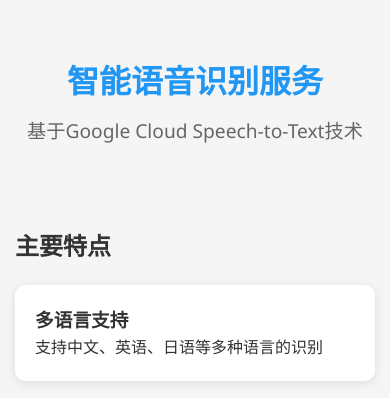
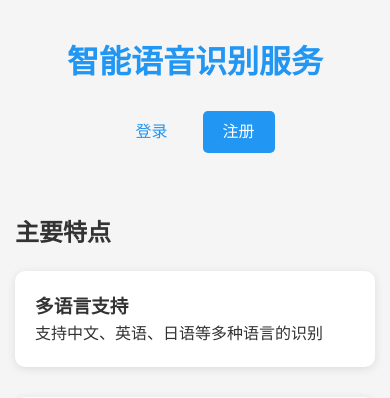
Before and after one commit to vsnotebook/human-ai, a Flask app: page / in a window 390 px wide. Shown: the top 398 px of the page. Run offline with Flask 3, Linux system fonts and the light colour scheme.

Commit message:
添加用户

```diff
--- a/env.py
+++ b/env.py
@@ -13,5 +13,6 @@ os.environ["http_proxy"] = "http://127.0.0.1:10808"
 os.environ["https_proxy"] = "http://127.0.0.1:10808"
 
 # Server settings
-SERVER_HOST = "0.0.0.0"
+# SERVER_HOST = "0.0.0.0"
+SERVER_HOST = "127.0.0.1"
 SERVER_PORT = int(os.environ.get("PORT", 8080))
--- a/requirements.txt
+++ b/requirements.txt
@@ -7,3 +7,6 @@ python-multipart
 google-cloud-speech
 google-auth
 google-cloud-core
+python-multipart
+itsdangerous
+sqlalchemy
--- a/static/style.css
+++ b/static/style.css
@@ -128,6 +182,45 @@ select, input[type="file"] {
     background-color: var(--secondary-color);
 }
 
+.main-header {
+    display: flex;
+    justify-content: space-between;
+    align-items: center;
+    padding: 20px 0;
+}
+
+.main-nav {
+    display: flex;
+    gap: 15px;
+    align-items: center;
+}
+
+.nav-btn {
+    padding: 8px 20px;
+    border-radius: 5px;
+    text-decoration: none;
+    font-weight: 500;
+    transition: all 0.3s ease;
+}
+
+.nav-btn:not(.signup) {
+    color: var(--primary-color);
+}
+
+.nav-btn.signup {
+    background-color: var(--primary-color);
+    color: white;
+}
+
+.nav-btn:hover {
+    opacity: 0.8;
+}
+
+.user-name {
+    color: var(--text-color);
+    margin-right: 10px;
+}
+
 /* 移动端适配 */
 @media (max-width: 768px) {
     .container {
@@ -146,4 +239,14 @@ select, input[type="file"] {
         margin: 20px 15px;
         padding: 20px;
     }
+
+    .main-header {
+        flex-direction: column;
+        gap: 15px;
+        text-align: center;
+    }
+
+    .main-nav {
+        justify-content: center;
+    }
 }
--- a/templates/index.html
+++ b/templates/index.html
@@ -8,11 +8,22 @@
 </head>
 <body>
     <div class="container">
-        <header>
-            <h1>智能语音识别服务</h1>
-            <p class="subtitle">基于Google Cloud Speech-to-Text技术</p>
+        <header class="main-header">
+            <div class="logo">
+                <h1>智能语音识别服务</h1>
+            </div>
+            <nav class="main-nav">
+                {% if current_user %}
+                    <span class="user-name">{{ current_user.username }}</span>
+                    <a href="/logout" class="nav-btn">退出</a>
+                {% else %}
+                    <a href="/login" class="nav-btn">登录</a>
+                    <a href="/register" class="nav-btn signup">注册</a>
+                {% endif %}
+            </nav>
         </header>
 
+        <!-- 保持原有的主要内容不变 -->
         <main>
             <section class="features">
                 <h2>主要特点</h2>
```
Also changed, not shown: other parts of static/style.css (+57 -3 lines), api/speech.py (+57 -13 lines), main.py (+8 -0 lines), templates/transcribe-audio.html (+29 -0 lines).
